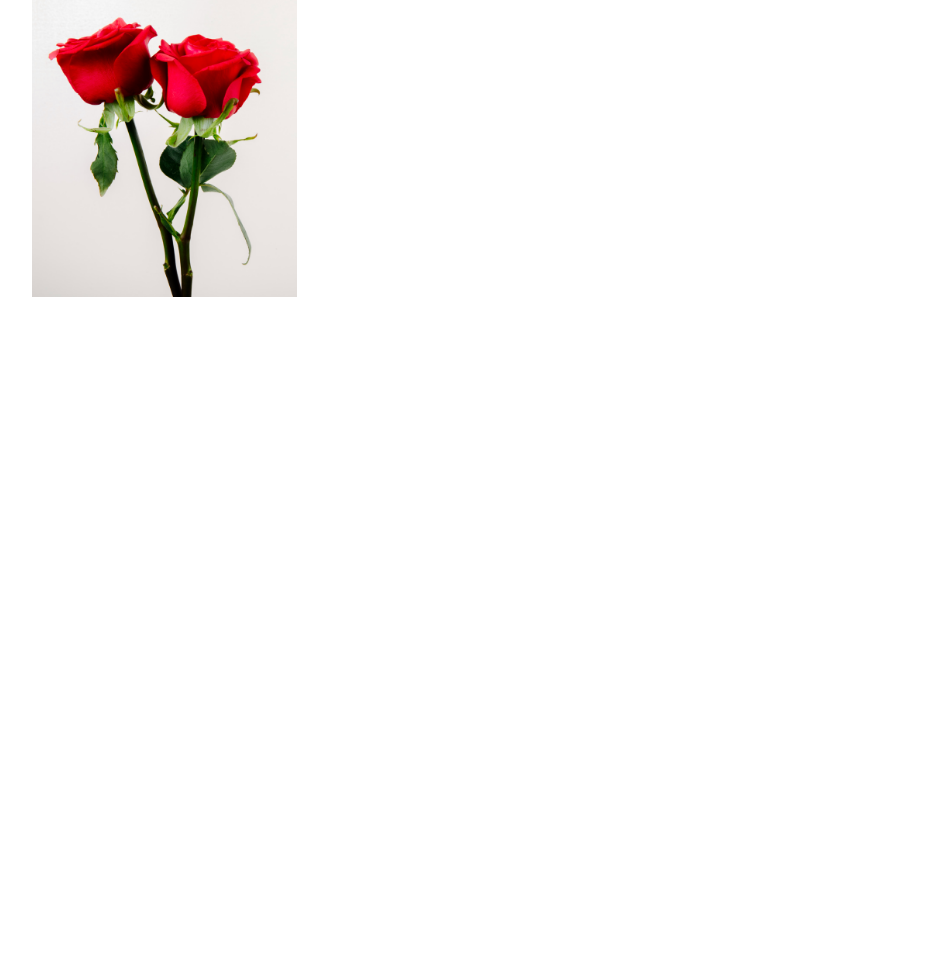
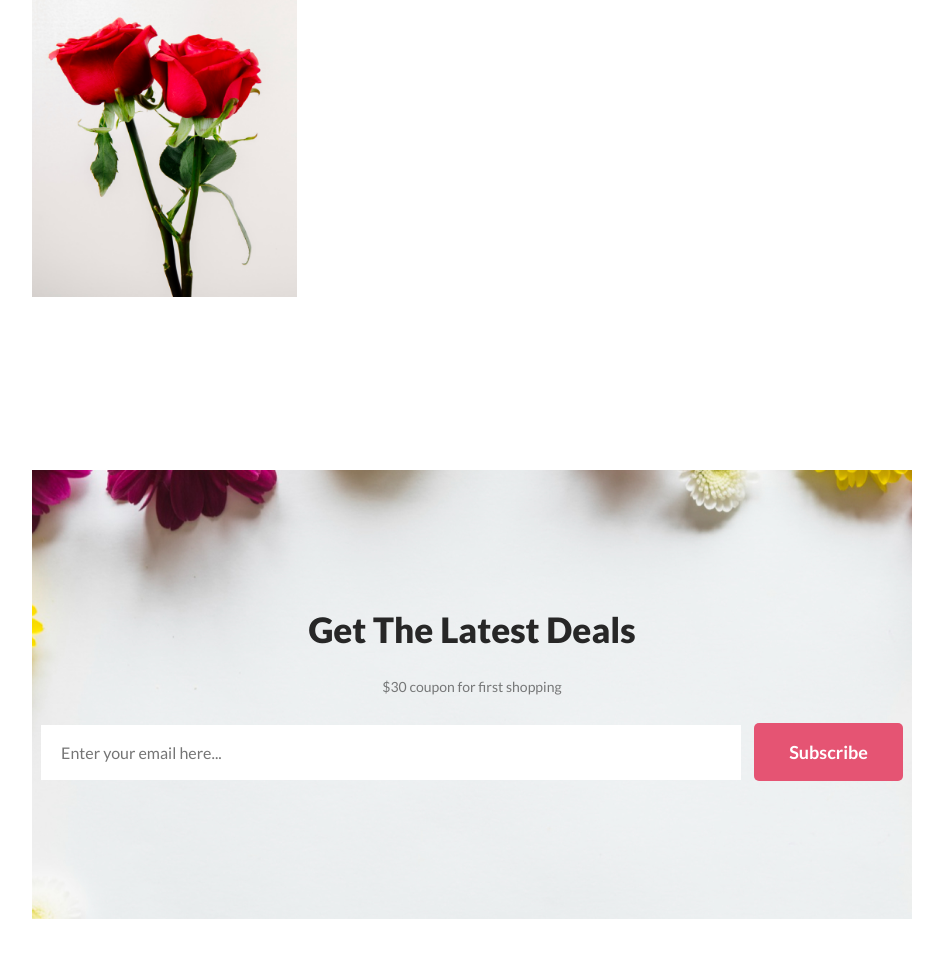
Before and after one commit to Iqbal-Hasan/Flower-shop-website, a plain HTML site: page index.html in a window 1280 px wide. Shown: the part 2957-3914 px from the top of the page, without its empty margins (168-1111 px from the left). Before the commit the page ends 3257 px from the top, so only its background shows below. Drawn offline with Linux system fonts and the light colour scheme.

Commit message:
Added get latest deals section

```diff
--- a/index.html
+++ b/index.html
@@ -132,7 +132,27 @@
       </section>
       <!-- instagram section end -->
 
+      <!-- Get latest deals section -->
+      <section class="container">
+        <div class="latest-deals">
+          <h3 class="section-title center">Get The Latest Deals</h3>
+          <p class="section-description center padding-tb">
+            $30 coupon for first shopping
+          </p>
+          <div class="input-btn">
+            <input type="email" placeholder="Enter your email here...">
+            <button class="btn-parimary">Subscribe</button>
+          </div>
+        </div>
+      </section>
+      <!-- get latest deals section end -->
 
+
+      <!-- footer section -->
+      <footer class="container-full">
+
+      </footer>
+      <!-- footer section end -->
     </main>
     <!-- main section end -->
   </body>
--- a/style.css
+++ b/style.css
@@ -8,8 +8,8 @@
 .container {
   margin: 170px 200px 0px 200px;
 }
-.container-full{
-margin-top: 170px;
+.container-full {
+  margin-top: 170px;
 }
 a {
   text-decoration: none;
@@ -27,7 +27,7 @@ li {
   border: none;
   cursor: pointer;
 }
-.color-primary{
+.color-primary {
   color: #e55473;
 }
 .section-title {
@@ -44,10 +44,10 @@ li {
 .center {
   text-align: center;
 }
-.mr-right{
+.mr-right {
   margin-right: 10px;
 }
-.padding-tb{
+.padding-tb {
   padding: 24px 0px;
 }
 
@@ -124,14 +124,14 @@ li {
 /* ------------------------ X ------------------------ */
 
 /* ------------------------ hot deal style ------------------------ */
-.hot-deal{
+.hot-deal {
   background: rgba(229, 84, 115, 0.05);
   display: flex;
   padding: 100px 300px;
   justify-content: space-between;
   align-items: center;
 }
-.deal-description{
+.deal-description {
   margin: 20px 0px;
 }
 /* ------------------------ X ------------------------ */
@@ -141,3 +141,24 @@ li {
   width: 265px;
 }
 /* ------------------------ X ------------------------ */
+
+/* ------------------------ get latest deals style ------------------------ */
+.latest-deals {
+  background-image: url("images/Rectangle 9.png");
+  background-position: center;
+  background-size: cover;
+  background-repeat: no-repeat;
+  height: 449px;
+  display: flex;
+  justify-content: center;
+  flex-direction: column;
+  align-items: center;
+}
+.input-btn > input {
+  padding: 18px 20px;
+  margin-right: 10px;
+  width: 700px;
+  font-size: 16px;
+  border: none;
+}
+/* ------------------------ X ------------------------ */
```
